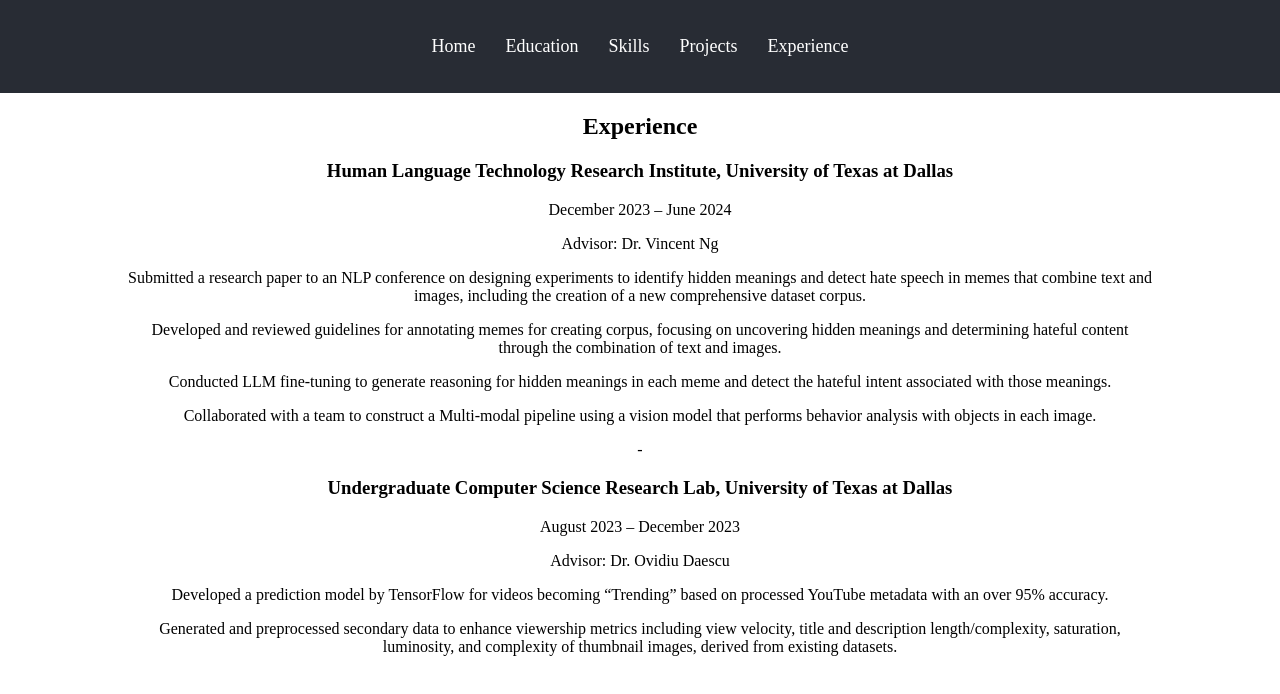
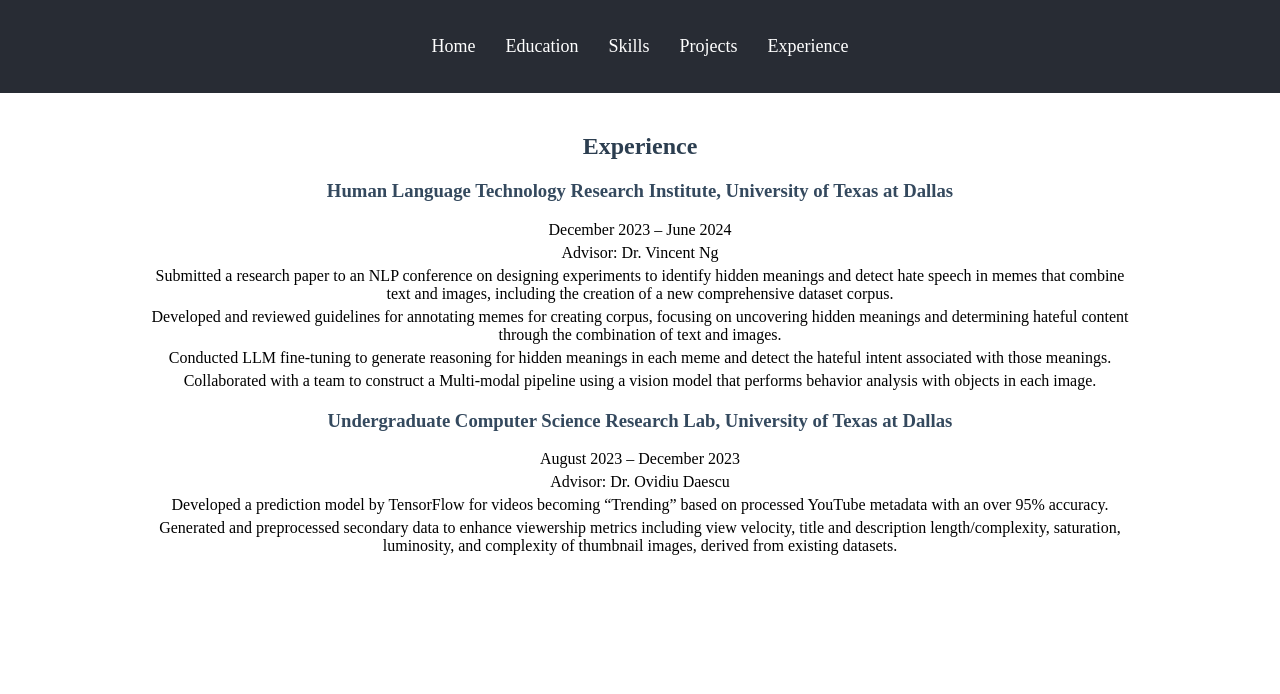
Before and after one commit to jihyung803/jihyung803.github.io, a React (Create React App) app: page /experience in a window 1280 px wide. Shown: the top 694 px of the page. Built offline with nearby package versions, Linux system fonts and the light colour scheme.

Commit message:
tab name

```diff
--- a/src/pages/Experience.css
+++ b/src/pages/Experience.css
@@ -0,0 +1,23 @@
+.experience {
+    padding: 20px;
+    font-family: 'Times New Roman', Times, serif;
+}
+
+.experience h2 {
+    margin-top: 20px;
+    color: #2c3e50;
+}
+
+.experience h3 {
+    margin-top: 20px;
+    color: #34495e;
+}
+
+.experience p {
+    margin: 5px 0;
+}
+
+.experience ul {
+    list-style-type: disc;
+    margin-left: 20px;
+}
--- a/src/pages/Experience.js
+++ b/src/pages/Experience.js
@@ -3,9 +3,10 @@ import './Experience.css';
 
 function Experience() {
   return (
-    <div className="experiences">
+    <div className="experience">
       <h2>Experience</h2>
-      <h3>Human Language Technology Research Institute, University of Texas at Dallas </h3>
+      <div className="experience-details">
+        <h3>Human Language Technology Research Institute, University of Texas at Dallas</h3>
         <p>December 2023 – June 2024</p>
         <p>Advisor: Dr. Vincent Ng</p>
         <div className="experience-details">
@@ -14,8 +15,9 @@ function Experience() {
           <p>Conducted LLM fine-tuning to generate reasoning for hidden meanings in each meme and detect the hateful intent associated with those meanings.</p>
           <p>Collaborated with a team to construct a Multi-modal pipeline using a vision model that performs behavior analysis with objects in each image.</p>
         </div>
-      <p>-</p>
-      <h3>Undergraduate Computer Science Research Lab, University of Texas at Dallas </h3>
+      </div>
+      <div className="experience-details">
+        <h3>Undergraduate Computer Science Research Lab, University of Texas at Dallas</h3>
         <p>August 2023 – December 2023</p>
         <p>Advisor: Dr. Ovidiu Daescu</p>
         <div className="experience-details">
@@ -23,6 +25,7 @@ function Experience() {
           <p>Generated and preprocessed secondary data to enhance viewership metrics including view velocity, title and description length/complexity, saturation, luminosity, and complexity of thumbnail images, derived from existing datasets.</p>
         </div>
       </div>
+    </div>
   );
 }
 
```
Lines whose indentation alone changed are shown as unchanged.
